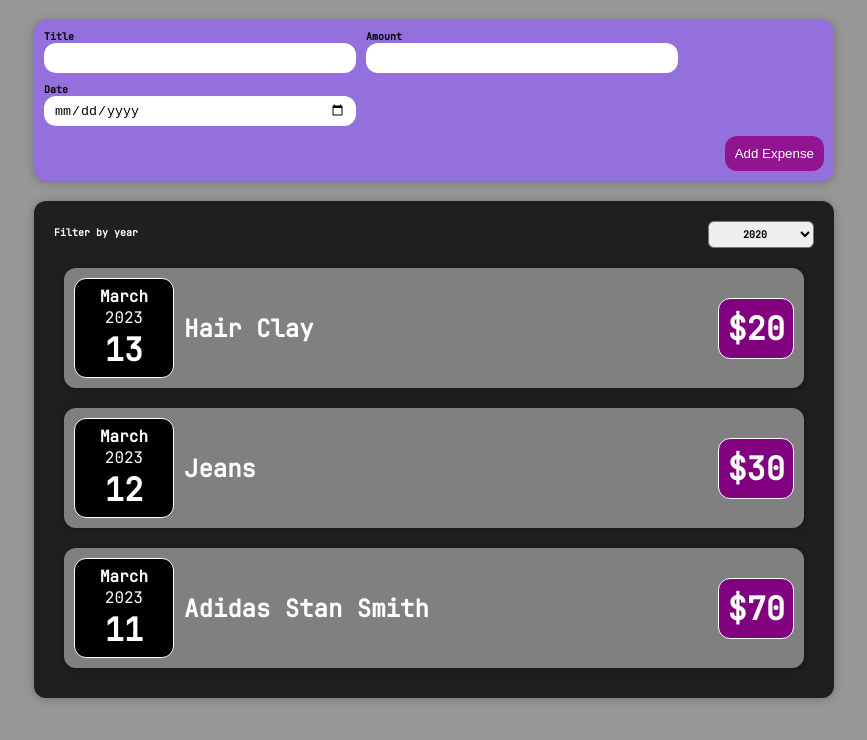
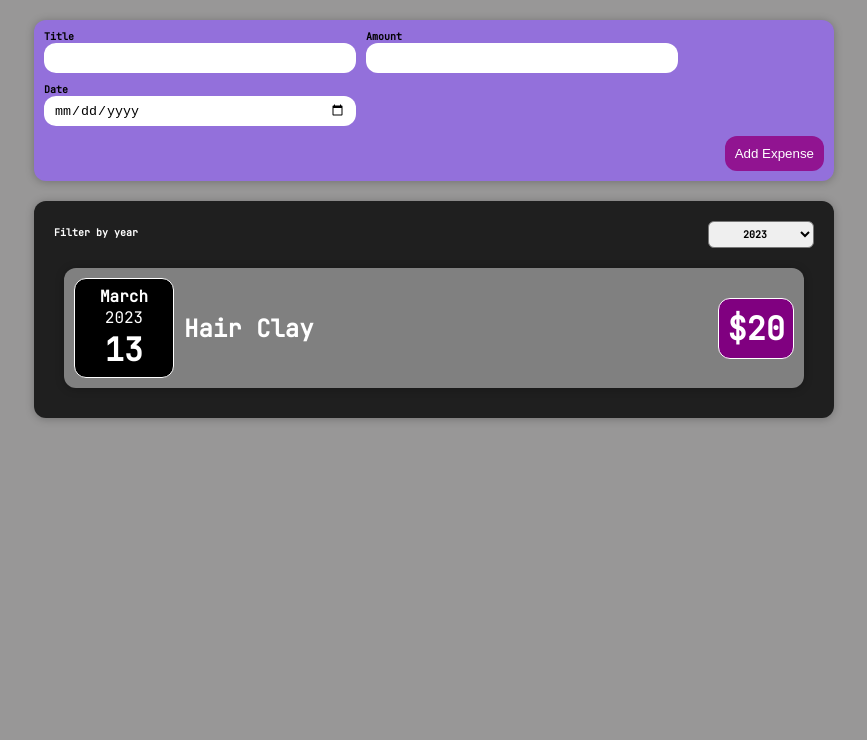
Before and after one commit to JasonWu73/my-react, a React (Create React App) app: page / in a window 1280 px wide. Shown: the top 740 px of the page, without its empty margins (206-1073 px from the left). Built offline with nearby package versions, Linux system fonts and the light colour scheme.

Commit message:
filter list

```diff
--- a/src/App.js
+++ b/src/App.js
@@ -13,13 +13,13 @@ const generateDummyExpenses = () => {
     },
     {
       id: 'e2',
-      date: new Date(2023, 2, 12),
+      date: new Date(2022, 2, 12),
       title: 'Jeans',
       amount: 30
     },
     {
       id: 'e3',
-      date: new Date(2023, 2, 11),
+      date: new Date(2021, 2, 11),
       title: 'Adidas Stan Smith',
       amount: 70
     }
--- a/src/expense/Expenses.js
+++ b/src/expense/Expenses.js
@@ -12,17 +12,30 @@ import ExpensesFilter from './ExpensesFilter';
  * @returns {JSX.Element} 显示开销的组件
  */
 const Expenses = props => {
-  const [year, setYear] = useState(2020);
+  const yearOptions = props.items.map(expense => expense.date.getFullYear());
+  const uniqueYearOptions = [...new Set(yearOptions)];
+  const [year, setYear] = useState(props.items[0].date.getFullYear());
+  const equalsYear = (date, year) => date.getFullYear() === +year;
+  const [filteredExpenses, setFilteredExpenses] = useState(props.items.filter(
+    expense => equalsYear(expense.date, year)
+  ));
 
   const filterChangeHandler = (year) => {
     setYear(year);
-    console.log('year: ', year);
+
+    setFilteredExpenses(() => props.items.filter(
+      expense => equalsYear(expense.date, year)
+    ));
   };
 
   return (
     <Card className="expenses">
-      <ExpensesFilter selectedYear={year} onFilterChange={filterChangeHandler}/>
-      {props.items.map(item =>
+      <ExpensesFilter
+        years={uniqueYearOptions}
+        selectedYear={year}
+        onFilterChange={filterChangeHandler}
+      />
+      {filteredExpenses.map(item =>
         <ExpenseItem
           key={item.id}
           date={item.date}
--- a/src/expense/ExpensesFilter.js
+++ b/src/expense/ExpensesFilter.js
@@ -11,11 +11,9 @@ const ExpensesFilter = props => {
       <div className='expenses-filter__control'>
         <label>Filter by year</label>
         <select value={props.selectedYear} onChange={changeHandler}>
-          <option value='2023'>2023</option>
-          <option value='2022'>2022</option>
-          <option value='2021'>2021</option>
-          <option value='2020'>2020</option>
-          <option value='2019'>2019</option>
+          {props.years.map(
+            year => <option key={year} value={year + ''}>{year}</option>
+          )}
         </select>
       </div>
     </div>
--- a/src/new-expense/ExpenseForm.js
+++ b/src/new-expense/ExpenseForm.js
@@ -56,8 +56,6 @@ const ExpenseForm = props => {
           <label>Date</label>
           <input
             type="date"
-            min="2022-01-01"
-            max="2023-12-31"
             value={date}
             onChange={dateChangeHandler}
           />
```
